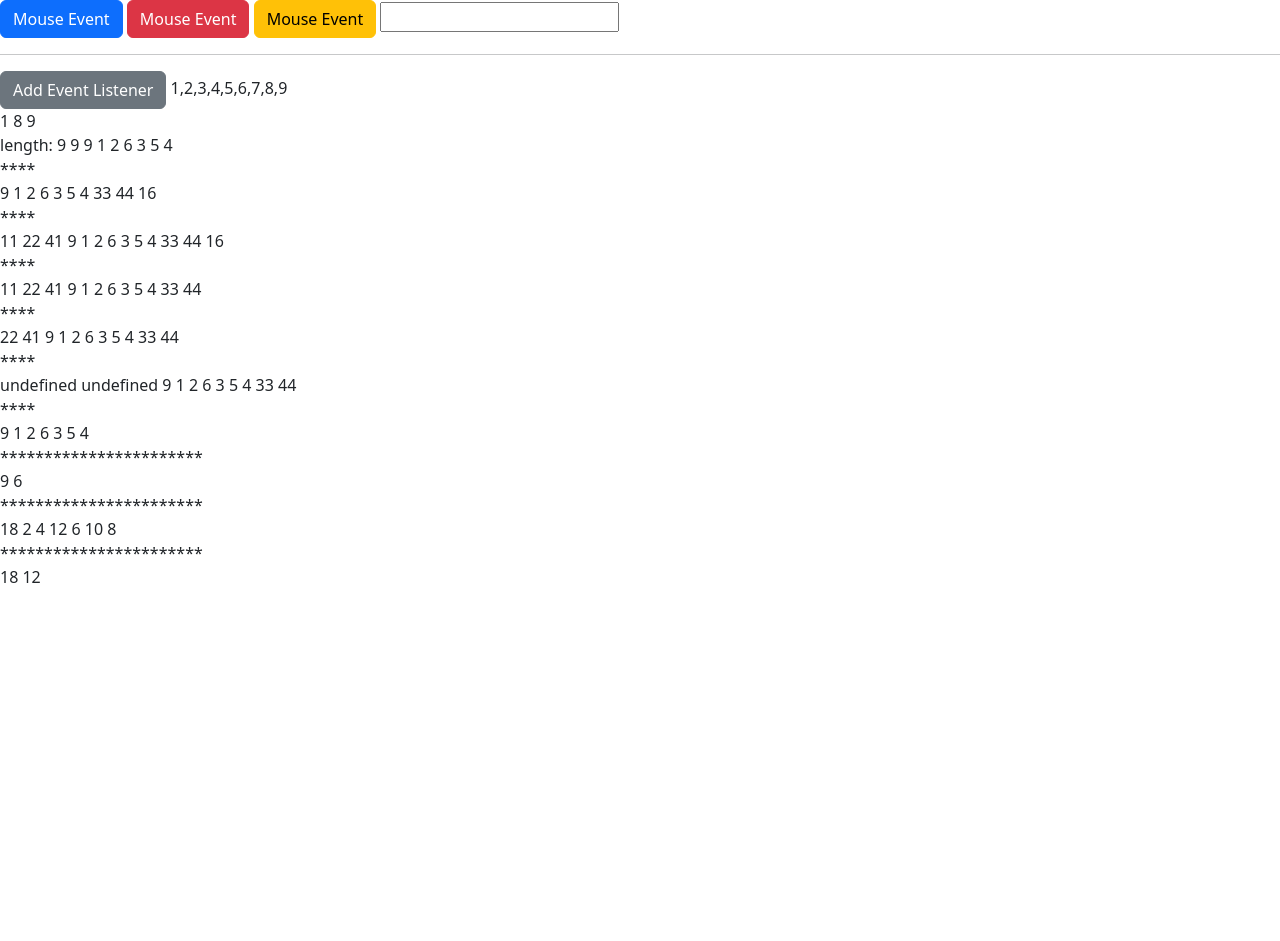
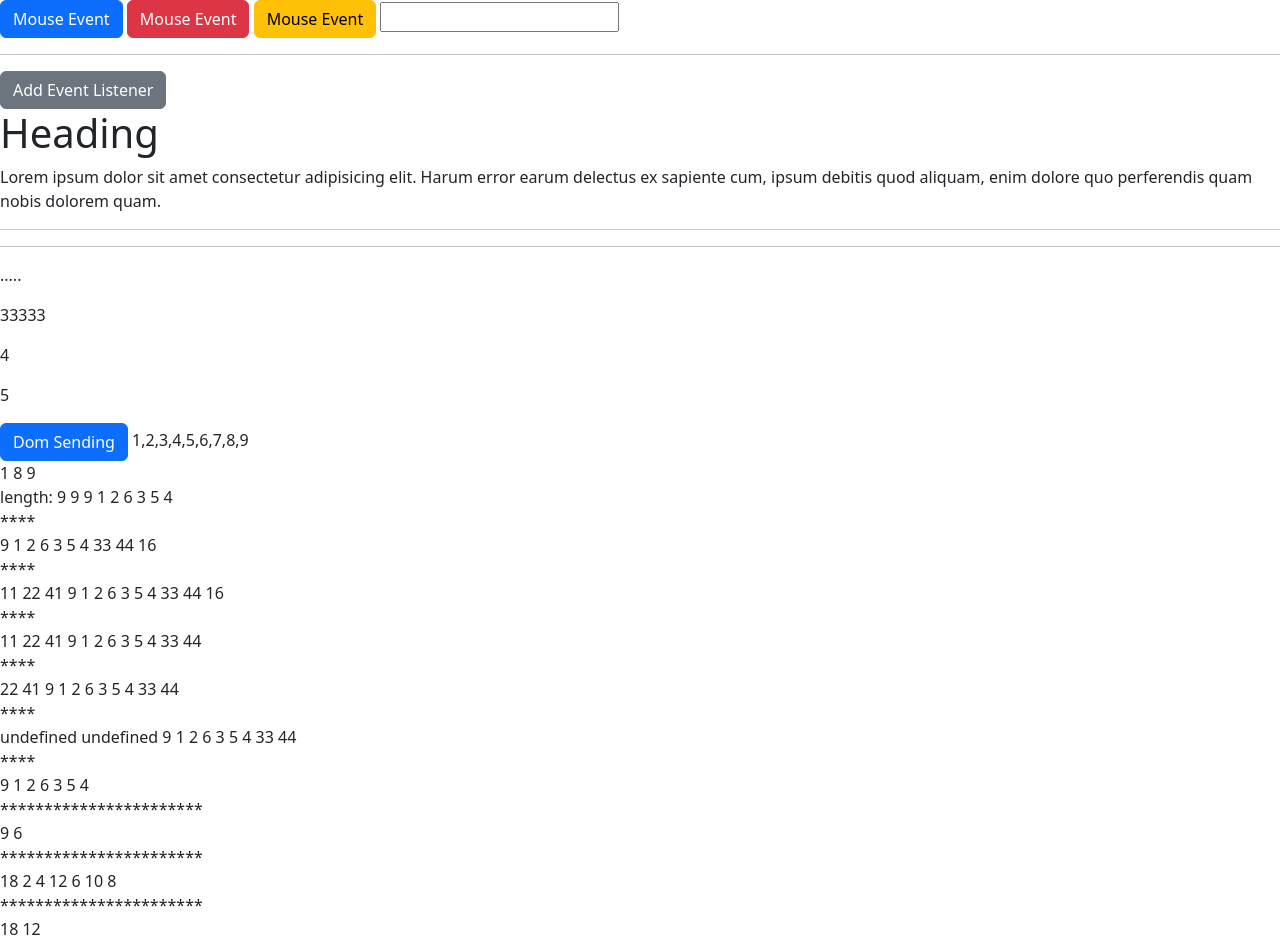
Before and after one commit to sunqfuu/javascript-template, a website: page index.html in a window 1280 px wide. Before the commit the page ends 800 px from the top, so only its background shows below. Drawn offline with nearby package versions, Linux system fonts and the light colour scheme.

Commit message:
Document Object Model (DOM)

```diff
--- a/index.html
+++ b/index.html
@@ -50,6 +50,20 @@
       Add Event Listener
     </button>
 
+    <h1 id="sunqfu_h1">Heading</h1>
+    <p class="sunqfu_parag">
+      Lorem ipsum dolor sit amet consectetur adipisicing elit. Harum error earum
+      delectus ex sapiente cum, ipsum debitis quod aliquam, enim dolore quo
+      perferendis quam nobis dolorem quam.
+    </p>
+
+    <hr><hr>
+    <p name="sunqfu_parag2">.....</p>
+    <p name="sunqfu_parag3">33333</p>
+    <p id="querySelector1">4</p>
+    <p class="querySelector2">5</p>
+
+    <button id="dom_button" class="btn btn-primary" onclick="sunqfuDom()">Dom Sending</button>
     <!-- End Codes -->
 
     <!-- External JS -->
--- a/template.js
+++ b/template.js
@@ -1148,3 +1148,43 @@ let sunqfuLocalStorage = () => {
 };
 
 sunqfuLocalStorage();
+
+////////////////////////////////////////////////////////////////////////////////////////////
+//     Document Object Model (DOM)
+
+let sunqfuDom = () => {
+  console.log("Dom Data");
+  let heading, paragraph, paragraph2, paragraph3, button;
+  let query1, query2;
+
+  // Heading
+  heading = document.getElementById("sunqfu_h1");
+  heading.textContent = "Sunqfu Heading";
+
+  //Parag Class
+  paragraph = document.getElementsByClassName("sunqfu_parag")[0];
+  paragraph.innerHTML =
+    "<b><mark>change the paragraph dolor sit amet consectetur adipisicing elit</mark></b>";
+  // paragraph.innerText="<b><mark>change the paragraph dolor sit amet consectetur adipisicing elit</mark></b>";
+
+  //Parag Name
+  paragraph2 = document.getElementsByName("sunqfu_parag2")[0];
+  paragraph2.innerText = "Paragraph Name Id";
+
+  //Parag Tag
+  paragraph3 = document.getElementsByTagName("p")[2];
+  paragraph3.innerText = "Paragraph Tag Name";
+  paragraph3.style.color = "red";
+  paragraph3.style.backgroundColor = "black";
+  paragraph3.style.padding = "2rem";
+  paragraph3.style.paddingTop = "5rem";
+
+  //Parag Query Selector
+  query1 = document.querySelector("#querySelector1");
+  query1.innerText = "Query Selector ID";
+
+  query2 = document.querySelector(".querySelector2");
+  query2.innerText = "Query Selector Class";
+};
+
+// sunqfuDom();
```
